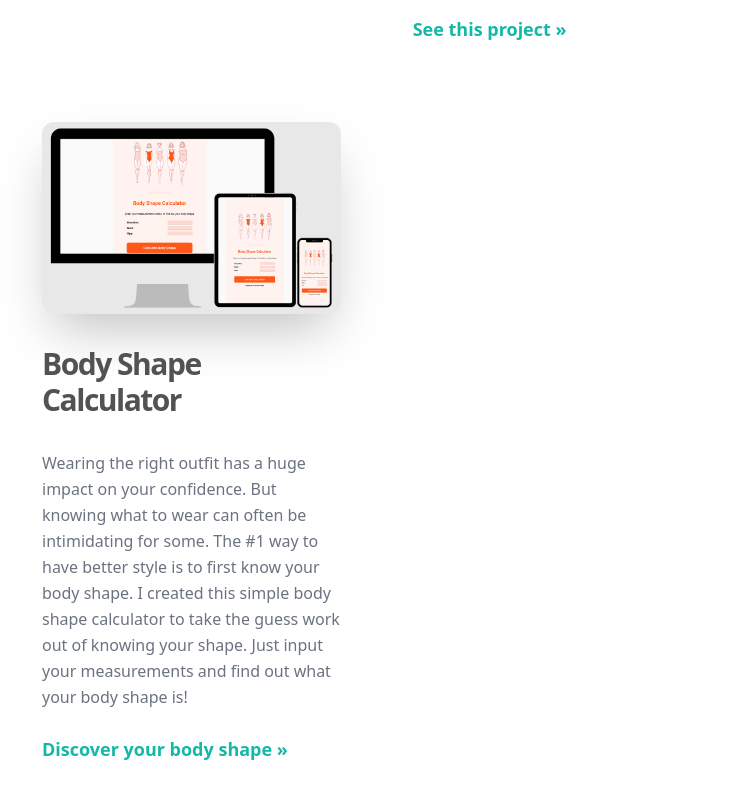
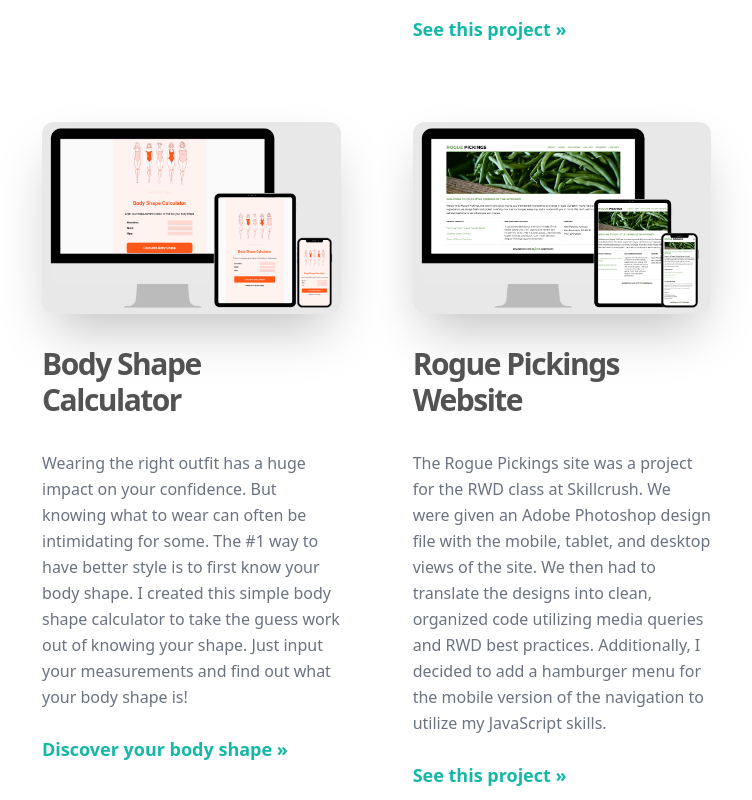
Before and after one commit to Rae1821/portfolio-v2, a website: page index.html in a window 1280 px wide. Shown: the part 2402-3202 px from the top of the page, without its empty margins (78-830 px from the left). Drawn offline with Linux system fonts and the light colour scheme; a web font is replaced by a local one.

Commit message:
Added another project to portfolio

```diff
--- a/index.html
+++ b/index.html
@@ -120,7 +120,7 @@
           <dl class="grid grid-cols-1 gap-12 md:grid-cols-2">
             <div>
               <dd class="flex-grow">
-                <a href="#" class="inline-flex items-center mt-6 font-semibold text-teal-500 md:mb-2 lg:mb-0 hover:text-rose-500" title="read more">
+                <a href="src/about.html" class="inline-flex items-center mt-6 font-semibold text-teal-500 md:mb-2 lg:mb-0 hover:text-rose-500" title="read more">
                   Read my bio
                   <svg class="w-4 h-4 ml-2" xmlns="http://www.w3.org/2000/svg" viewBox="0 0 24 24" width="20" height="20" fill="currentColor">
                     <path fill="none" d="M0 0h24v24H0z"></path>
@@ -187,7 +187,19 @@
             <div class="mt-4">
                 <a href="https://rae1821.github.io/body-shape-calculator/" class="inline-flex items-center mt-4 text-lg animate-bounce font-semibold text-teal-500 lg:mb-0 hover:text-rose-500" title="read more"> Discover your body shape » </a>
             </div>
-        </div>
+          </div>
+
+          <div class="p-6">
+            <a href="https://rae1821.github.io/static-to-responsive-rogue-pickings/"><img class="object-cover object-center w-full mb-8 lg:h-48 md:h-36 rounded-xl shadow-2xl hover:scale-105" src="src/img/rogue-pickings.png" alt="blog"></a>
+
+            <h1 class="mx-auto mb-8 text-2xl font-semibold leading-none tracking-tighter text-neutral-600 lg:text-3xl">Rogue Pickings Website</h1>
+            <p class="mx-auto text-base leading-relaxed text-gray-500">The Rogue Pickings site was a project for the RWD class at Skillcrush. We were given an Adobe Photoshop design file with the mobile, tablet, and desktop views of the site.
+              We then had to translate the designs into clean, organized code utilizing media queries and RWD best practices. Additionally, I decided to add a hamburger menu for the mobile version of the navigation to utilize my JavaScript skills.</p>
+
+            <div class="mt-4">
+                <a href="https://rae1821.github.io/static-to-responsive-rogue-pickings/" class="inline-flex items-center mt-4 text-lg animate-bounce font-semibold text-teal-500 lg:mb-0 hover:text-rose-500" title="read more"> See this project » </a>
+            </div>
+          </div>
       </div>
   </div>
 </section>
```
Also changed, not shown: src/projects.html (+12 -0 lines).
